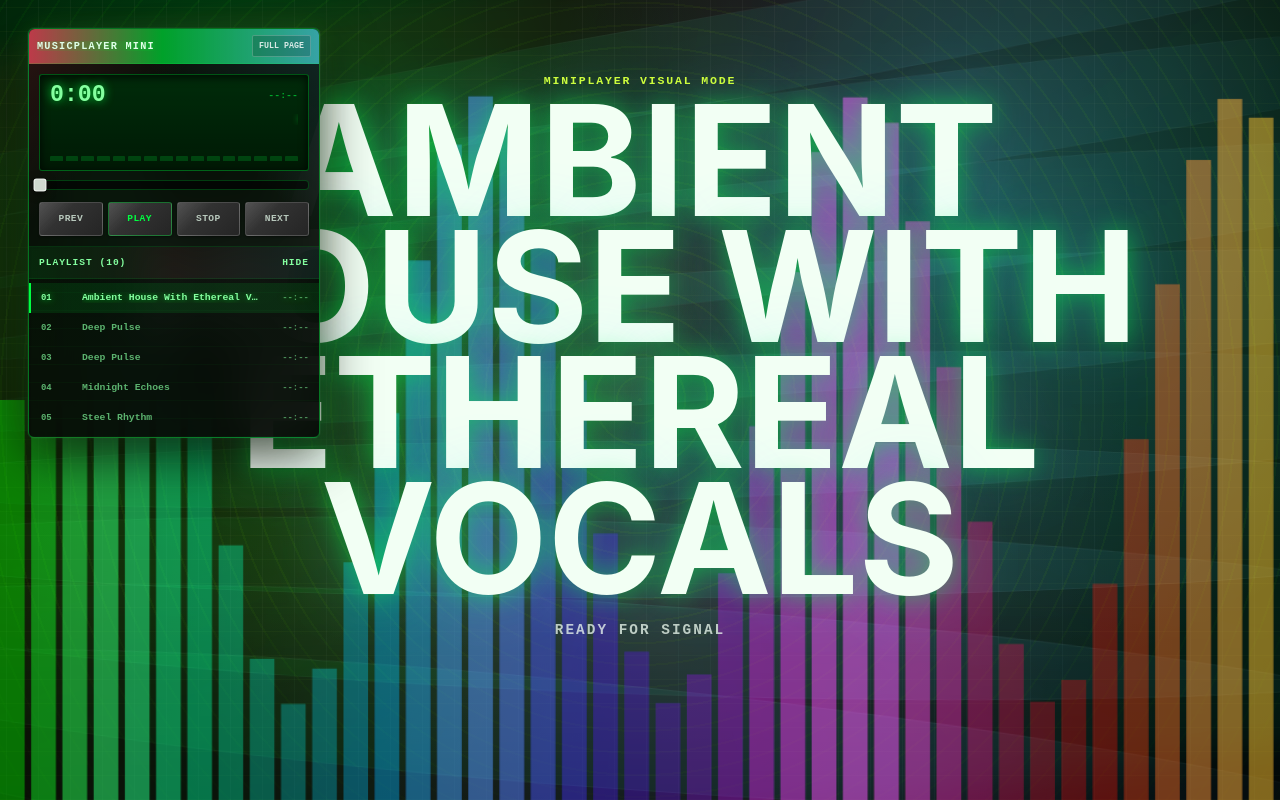
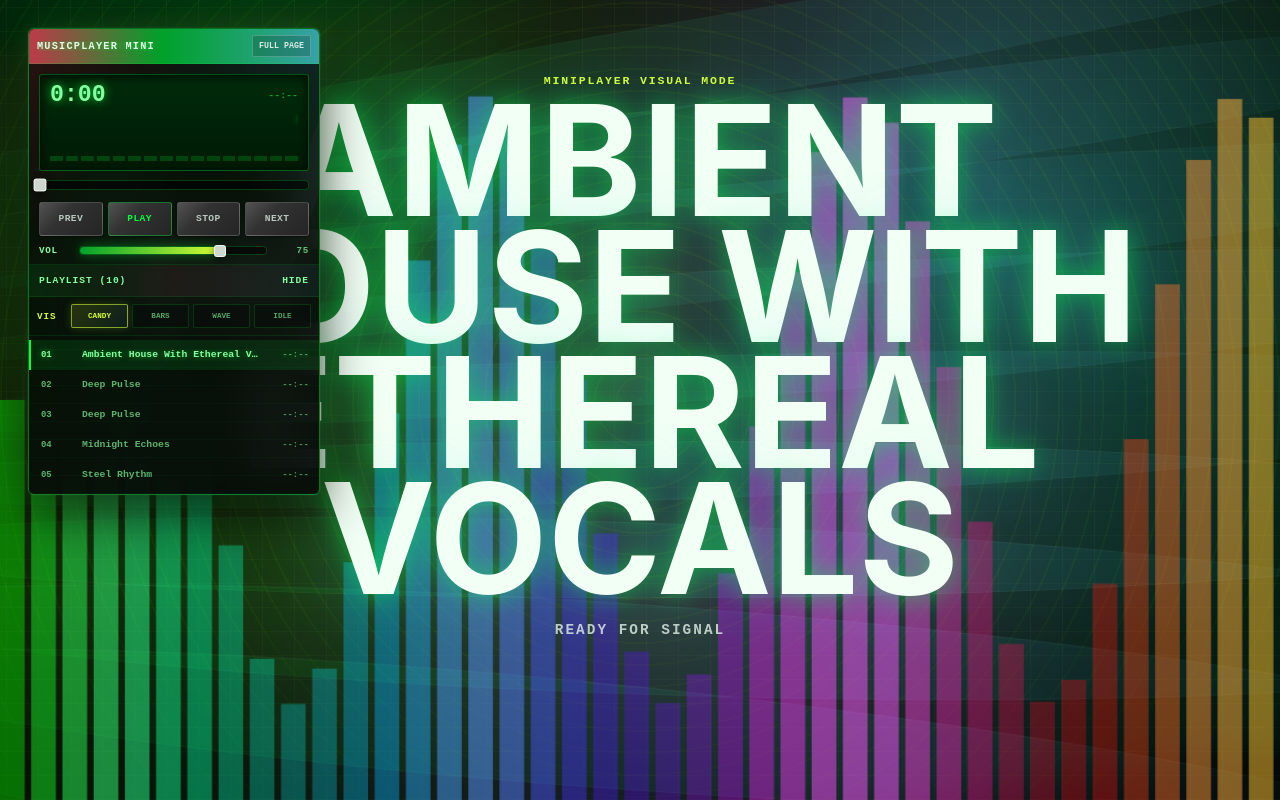
Before and after one commit to tompat1/musicplayer, a React (Vite) app: page / in a window 1280 px wide. Built offline with nearby package versions, Linux system fonts and the light colour scheme.

Commit message:
feat: enhance SyncedCanvasVisualizer with visual modes and improve rendering logic

```diff
--- a/src/components/AudioPlayer.jsx
+++ b/src/components/AudioPlayer.jsx
@@ -113,7 +113,7 @@ function CoverArt({ track, playing }) {
   );
 }
 
-function SyncedCanvasVisualizer({ audioRef, playing }) {
+function SyncedCanvasVisualizer({ audioRef, playing, visualMode }) {
   const canvasRef = useRef(null);
 
   useEffect(() => {
@@ -127,7 +127,7 @@ function SyncedCanvasVisualizer({ audioRef, playing }) {
     let frameId = 0;
     let graph = audioGraphs.get(audio);
 
-    const drawFallback = (time = 0) => {
+    const drawIdle = (time = 0) => {
       const width = canvas.width;
       const height = canvas.height;
       context.clearRect(0, 0, width, height);
@@ -141,6 +141,36 @@ function SyncedCanvasVisualizer({ audioRef, playing }) {
         context.fillStyle = `hsla(${118 + i * 7}, 100%, ${54 + wave * 18}%, ${0.32 + wave * 0.34})`;
         context.fillRect(x, height - barHeight, width / 52, barHeight);
       }
+    };
+
+    const drawWave = (width, height) => {
+      const centerY = height * 0.52;
+      context.lineWidth = 6;
+      const lineGradient = context.createLinearGradient(0, 0, width, 0);
+      lineGradient.addColorStop(0, '#00ff41');
+      lineGradient.addColorStop(0.45, '#d6ff36');
+      lineGradient.addColorStop(0.72, '#ff335c');
+      lineGradient.addColorStop(1, '#58d7ff');
+      context.strokeStyle = lineGradient;
+      context.beginPath();
+      timeData.forEach((value, index) => {
+        const x = (index / (timeData.length - 1)) * width;
+        const y = centerY + ((value - 128) / 128) * height * 0.32;
+        if (index === 0) context.moveTo(x, y);
+        else context.lineTo(x, y);
+      });
+      context.stroke();
+    };
+
+    const drawBars = (width, height, alphaBoost = 0) => {
+      frequencyData.forEach((value, index) => {
+        const barWidth = width / frequencyData.length;
+        const normalized = value / 255;
+        const barHeight = Math.max(8, normalized * height * 0.66);
+        const hue = 112 + normalized * 210 + index * 0.9;
+        context.fillStyle = `hsla(${hue}, 100%, ${52 + normalized * 22}%, ${0.22 + normalized * 0.58 + alphaBoost})`;
+        context.fillRect(index * barWidth, height - barHeight, Math.max(2, barWidth - 2), barHeight);
+      });
     };
 
     const ensureGraph = async () => {
@@ -173,7 +203,7 @@ function SyncedCanvasVisualizer({ audioRef, playing }) {
       const height = canvas.height;
 
       if (!activeGraph) {
-        drawFallback(performance.now());
+        drawIdle(performance.now());
         frameId = requestAnimationFrame(draw);
         return;
       }
@@ -184,31 +214,16 @@ function SyncedCanvasVisualizer({ audioRef, playing }) {
       context.fillStyle = 'rgba(0, 0, 0, 0.14)';
       context.fillRect(0, 0, width, height);
 
-      const centerY = height * 0.52;
-      context.lineWidth = 5;
-      const lineGradient = context.createLinearGradient(0, 0, width, 0);
-      lineGradient.addColorStop(0, '#00ff41');
-      lineGradient.addColorStop(0.38, '#d6ff36');
-      lineGradient.addColorStop(0.68, '#ff335c');
-      lineGradient.addColorStop(1, '#58d7ff');
-      context.strokeStyle = lineGradient;
-      context.beginPath();
-      timeData.forEach((value, index) => {
-        const x = (index / (timeData.length - 1)) * width;
-        const y = centerY + ((value - 128) / 128) * height * 0.28;
-        if (index === 0) context.moveTo(x, y);
-        else context.lineTo(x, y);
-      });
-      context.stroke();
-
-      frequencyData.forEach((value, index) => {
-        const barWidth = width / frequencyData.length;
-        const normalized = value / 255;
-        const barHeight = Math.max(8, normalized * height * 0.56);
-        const hue = 112 + normalized * 210 + index * 0.9;
-        context.fillStyle = `hsla(${hue}, 100%, ${52 + normalized * 22}%, ${0.22 + normalized * 0.58})`;
-        context.fillRect(index * barWidth, height - barHeight, Math.max(2, barWidth - 2), barHeight);
-      });
+      if (visualMode === 'idle') {
+        drawIdle(performance.now());
+      } else if (visualMode === 'bars') {
+        drawBars(width, height, 0.08);
+      } else if (visualMode === 'wave') {
+        drawWave(width, height);
+      } else {
+        drawWave(width, height);
+        drawBars(width, height);
+      }
 
       frameId = requestAnimationFrame(draw);
     };
@@ -221,7 +236,7 @@ function SyncedCanvasVisualizer({ audioRef, playing }) {
 
     const stop = () => {
       cancelAnimationFrame(frameId);
-      drawFallback(performance.now());
+      drawIdle(performance.now());
     };
 
     audio.addEventListener('play', start);
@@ -237,7 +252,7 @@ function SyncedCanvasVisualizer({ audioRef, playing }) {
       audio.removeEventListener('pause', stop);
       audio.removeEventListener('ended', stop);
     };
-  }, [audioRef, playing]);
+  }, [audioRef, playing, visualMode]);
 
   return (
     <div className="synced-visualizers" aria-hidden="true">
@@ -246,9 +261,9 @@ function SyncedCanvasVisualizer({ audioRef, playing }) {
   );
 }
 
-function VisualMode({ track, playing, audioRef }) {
+function VisualMode({ track, playing, audioRef, visualMode }) {
   return (
-    <section className="visual-mode" data-playing={playing} aria-label="Minimized music visualizer">
+    <section className="visual-mode" data-playing={playing} data-visual-mode={visualMode} aria-label="Minimized music visualizer">
       <div className="visual-field" aria-hidden="true">
         {Array.from({ length: 9 }, (_, index) => (
           <span className="visual-wave" key={index} style={{ '--wave': index }} />
@@ -256,12 +271,12 @@ function VisualMode({ track, playing, audioRef }) {
         <div className="visual-prism" />
         <div className="visual-grid" />
       </div>
-      <SyncedCanvasVisualizer audioRef={audioRef} playing={playing} />
+      <SyncedCanvasVisualizer audioRef={audioRef} playing={playing} visualMode={visualMode} />
 
       <div className="visual-title">
         <p className="eyebrow">Miniplayer visual mode</p>
         <h1>{track?.title || 'Musicplayer'}</h1>
-        <p>{playing ? 'Color field locked to playback' : 'Ready for signal'}</p>
+        <p>{playing ? `${visualMode} visual locked to playback` : 'Ready for signal'}</p>
       </div>
     </section>
   );
@@ -297,7 +312,10 @@ function WinampMiniPlayer({
   dragging,
   playlistOpen,
   durations,
+  volume,
+  visualMode,
   onSeek,
+  onVolumeChange,
   onToggle,
   onStop,
   onPrevious,
@@ -305,6 +323,7 @@ function WinampMiniPlayer({
   onRestore,
   onSelect,
   onTogglePlaylist,
+  onVisualModeChange,
   onTitlePointerDown,
   onTitlePointerMove,
   onTitlePointerUp,
@@ -353,11 +372,31 @@ function WinampMiniPlayer({
         <button type="button" onClick={onNext} title="Next track">NEXT</button>
       </div>
 
+      <div className="winamp-volume">
+        <span>VOL</span>
+        <Slider label="Miniplayer volume" value={volume} onChange={onVolumeChange} />
+        <strong>{Math.round(volume * 100)}</strong>
+      </div>
+
       <div className="winamp-drawer">
         <button className="winamp-drawer-toggle" type="button" onClick={onTogglePlaylist} aria-expanded={playlistOpen}>
           <span>Playlist ({tracks.length})</span>
           <span>{playlistOpen ? 'Hide' : 'Show'}</span>
         </button>
+
+        <div className="winamp-vis-row" aria-label="Visualizer mode">
+          <span>VIS</span>
+          {['candy', 'bars', 'wave', 'idle'].map((mode) => (
+            <button
+              type="button"
+              key={mode}
+              data-active={visualMode === mode}
+              onClick={() => onVisualModeChange(mode)}
+            >
+              {mode}
+            </button>
+          ))}
+        </div>
 
         {playlistOpen && (
           <div className="winamp-songlist" role="list">
@@ -503,6 +542,7 @@ export default function AudioPlayer({ tracks = [] }) {
   const [docked, setDocked] = useState(null);
   const [isDraggingMini, setIsDraggingMini] = useState(false);
   const [miniPlaylistOpen, setMiniPlaylistOpen] = useState(true);
+  const [visualMode, setVisualMode] = useState('candy');
 
   const audioRef = useRef(null);
   const miniRef = useRef(null);
@@ -717,7 +757,7 @@ export default function AudioPlayer({ tracks = [] }) {
 
       {isMinimized ? (
         <>
-          <VisualMode track={currentTrack} playing={isPlaying} audioRef={audioRef} />
+          <VisualMode track={currentTrack} playing={isPlaying} audioRef={audioRef} visualMode={visualMode} />
           {docked ? (
             <DockedMiniHandle
               side={docked}
@@ -739,7 +779,10 @@ export default function AudioPlayer({ tracks = [] }) {
               dragging={isDraggingMini}
               playlistOpen={miniPlaylistOpen}
               durations={durations}
+              volume={volume}
+              visualMode={visualMode}
               onSeek={seek}
+              onVolumeChange={setVolume}
               onToggle={togglePlay}
               onStop={stop}
               onPrevious={previous}
@@ -747,6 +790,7 @@ export default function AudioPlayer({ tracks = [] }) {
               onRestore={restoreFullPlayer}
               onSelect={selectTrack}
               onTogglePlaylist={() => setMiniPlaylistOpen((value) => !value)}
+              onVisualModeChange={setVisualMode}
               onTitlePointerDown={onMiniTitlePointerDown}
               onTitlePointerMove={onMiniTitlePointerMove}
               onTitlePointerUp={onMiniTitlePointerUp}
--- a/src/styles.css
+++ b/src/styles.css
@@ -288,6 +288,27 @@ h1 {
 
 .visual-mode[data-playing="true"] .visual-wave {
   animation: wave-drift calc(2.2s + var(--wave) * 0.18s) ease-in-out infinite alternate;
+}
+
+.visual-mode[data-visual-mode="bars"] .visual-wave,
+.visual-mode[data-visual-mode="wave"] .visual-prism,
+.visual-mode[data-visual-mode="idle"] .visual-wave {
+  opacity: 0.16;
+}
+
+.visual-mode[data-visual-mode="bars"] .visual-prism {
+  opacity: 0.36;
+  filter: blur(28px) saturate(1.1);
+}
+
+.visual-mode[data-visual-mode="wave"] .visual-wave {
+  height: 12%;
+  opacity: 0.72;
+}
+
+.visual-mode[data-visual-mode="idle"] .visual-prism {
+  opacity: 0.18;
+  animation-duration: 18s;
 }
 
 .visual-prism {
@@ -664,6 +685,32 @@ h1 {
   border-color: rgba(0, 255, 65, 0.34);
 }
 
+.winamp-volume {
+  display: grid;
+  grid-template-columns: 32px minmax(0, 1fr) 34px;
+  gap: 8px;
+  align-items: center;
+  padding: 0 10px 9px;
+  color: #84ff9f;
+  font: 900 0.58rem/1 var(--mono);
+  letter-spacing: 0.08em;
+}
+
+.winamp-volume .slider-track {
+  height: 9px;
+}
+
+.winamp-volume .slider-thumb {
+  width: 12px;
+  height: 12px;
+}
+
+.winamp-volume strong {
+  justify-self: end;
+  color: rgba(132, 255, 159, 0.72);
+  font: inherit;
+}
+
 .winamp-drawer {
   overflow: hidden;
   border-top: 1px solid rgba(0, 255, 65, 0.12);
@@ -685,6 +732,43 @@ h1 {
   font: 900 0.6rem/1 var(--mono);
   letter-spacing: 0.1em;
   text-transform: uppercase;
+}
+
+.winamp-vis-row {
+  display: grid;
+  grid-template-columns: 30px repeat(4, 1fr);
+  gap: 4px;
+  align-items: center;
+  padding: 7px 8px;
+  border-bottom: 1px solid rgba(0, 255, 65, 0.1);
+  background: rgba(0, 0, 0, 0.16);
+}
+
+.winamp-vis-row span {
+  color: var(--acid);
+  font: 900 0.58rem/1 var(--mono);
+  letter-spacing: 0.1em;
+}
+
+.winamp-vis-row button {
+  min-height: 24px;
+  padding: 4px 3px;
+  cursor: pointer;
+  border: 1px solid rgba(0, 255, 65, 0.16);
+  border-radius: 2px;
+  color: rgba(132, 255, 159, 0.62);
+  background: rgba(0, 0, 0, 0.24);
+  font: 900 0.48rem/1 var(--mono);
+  text-transform: uppercase;
+}
+
+.winamp-vis-row button[data-active="true"] {
+  border-color: rgba(214, 255, 54, 0.58);
+  color: var(--acid);
+  background:
+    linear-gradient(135deg, rgba(214, 255, 54, 0.16), rgba(88, 215, 255, 0.08)),
+    rgba(0, 0, 0, 0.22);
+  box-shadow: 0 0 10px rgba(214, 255, 54, 0.18);
 }
 
 .winamp-songlist {
```
